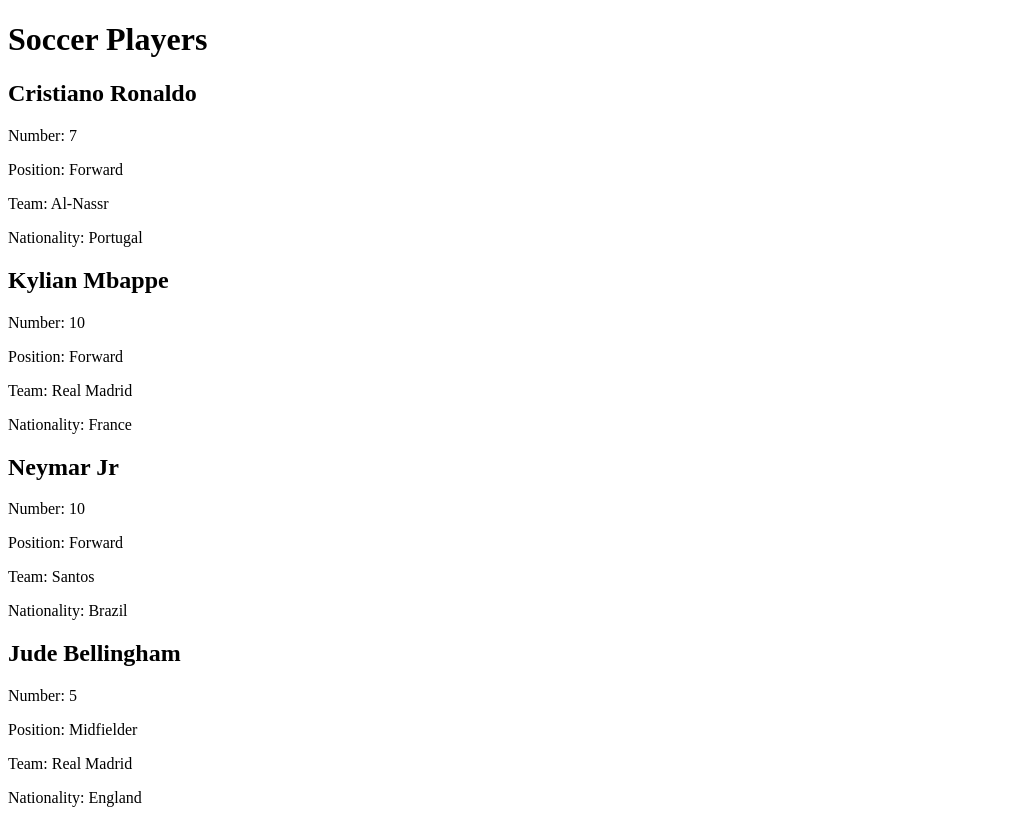
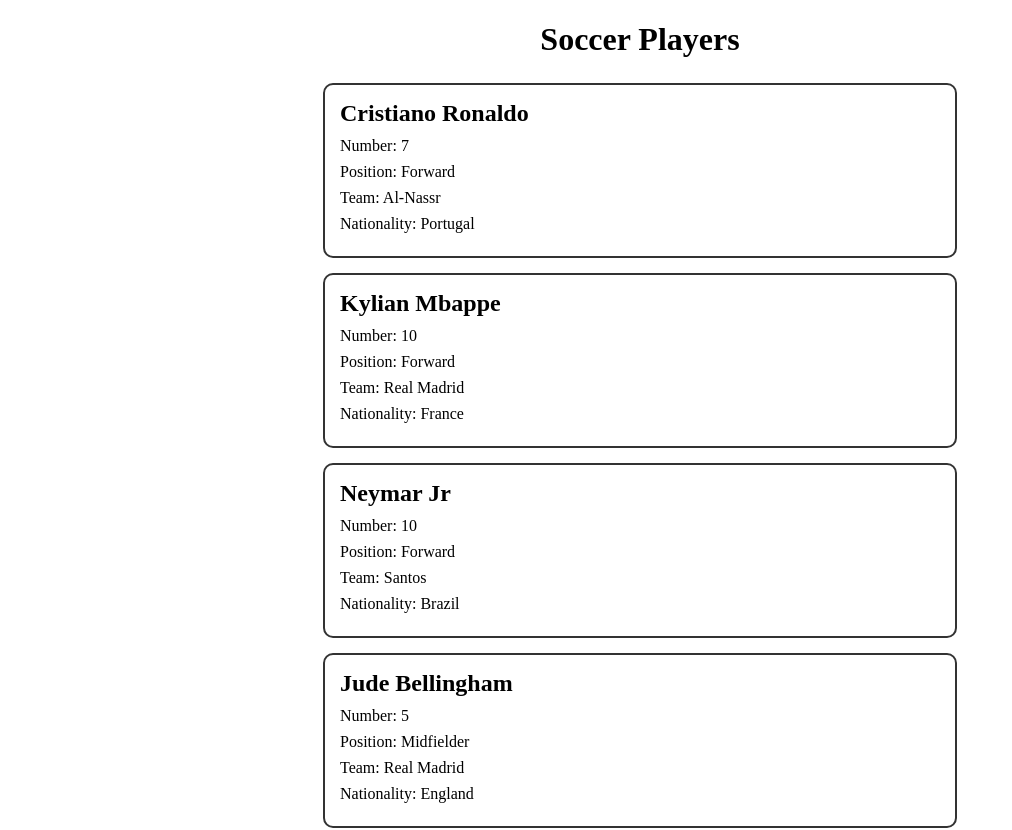
Before and after one commit to KareemRachid/Kareem-Rachid-Learning-AngularF26, an Angular app: page / in a window 1280 px wide. Shown: the top 830 px of the page, without its empty margins (0-1012 px from the left). Built offline with nearby package versions, Linux system fonts and the light colour scheme.

Commit message:
Added SCSS

```diff
--- a/src/app/app.html
+++ b/src/app/app.html
@@ -1,5 +1,6 @@
 <h1>Soccer Players</h1>
 @for (player of players; track player.name) {
+    <div class="player-card">
     <h2>{{ player.name }}</h2>
     <p>Number: {{ player.number }}</p>
     <p>Position: {{ player.position }}</p>
@@ -8,6 +9,7 @@
     @if (player.nationality) {
         <p>Nationality: {{ player.nationality }}</p>
     }
+    </div>
 } @empty {
     <p>No players available.</p>
 }
--- /dev/null
+++ b/src/app/app.scss
@@ -0,0 +1,46 @@
+.player-card {
+  border: 2px solid #333;
+  border-radius: 10px;
+  padding: 15px;
+  margin: 15px 0;
+}
+
+.player-card h2 {
+  margin-top: 0;
+}
+
+.player-card p {
+  margin: 8px 0;
+}
+.player-card {
+  border: 2px solid #333;
+  border-radius: 10px;
+  padding: 15px;
+  margin: 15px auto;
+  max-width: 600px;
+
+  h2 {
+    margin-top: 0;
+    margin-bottom: 10px;
+  }
+
+  p {
+    margin: 8px 0;
+  }
+}
+
+h1 {
+  text-align: center;
+  margin-bottom: 25px;
+}
+
+@media (max-width: 600px) {
+  .player-card {
+    margin: 10px;
+    padding: 10px;
+  }
+
+  h1 {
+    font-size: 24px;
+  }
+}
--- a/src/app/app.ts
+++ b/src/app/app.ts
@@ -4,7 +4,7 @@
 @Component({
   imports: [RouterOutlet],
   selector: 'app-root',
-  styleUrl: './app.css',
+  styleUrl: './app.scss',
   templateUrl: './app.html',
 })
 export class App {
```
Also changed, not shown: src/app/app.css (deleted).
